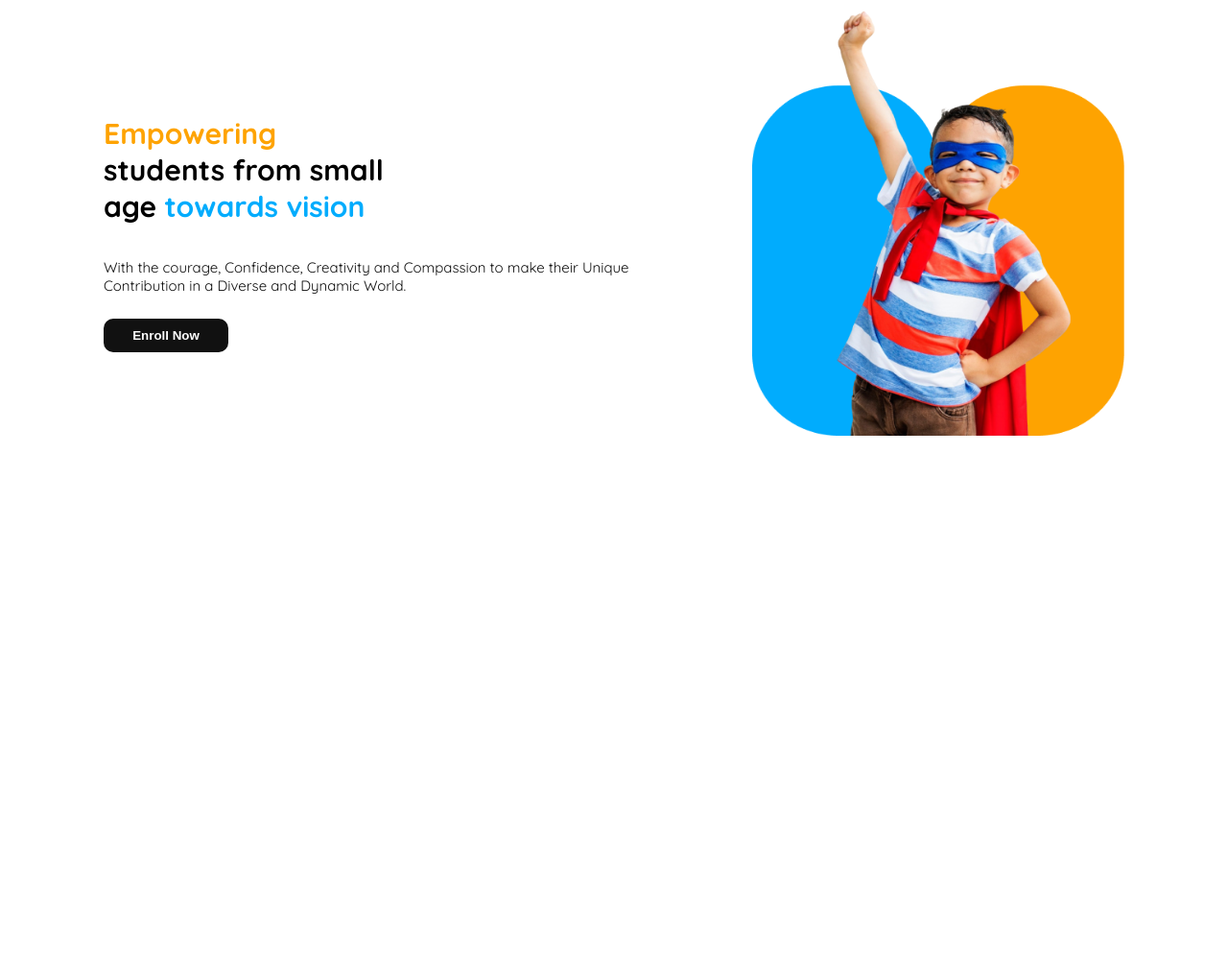
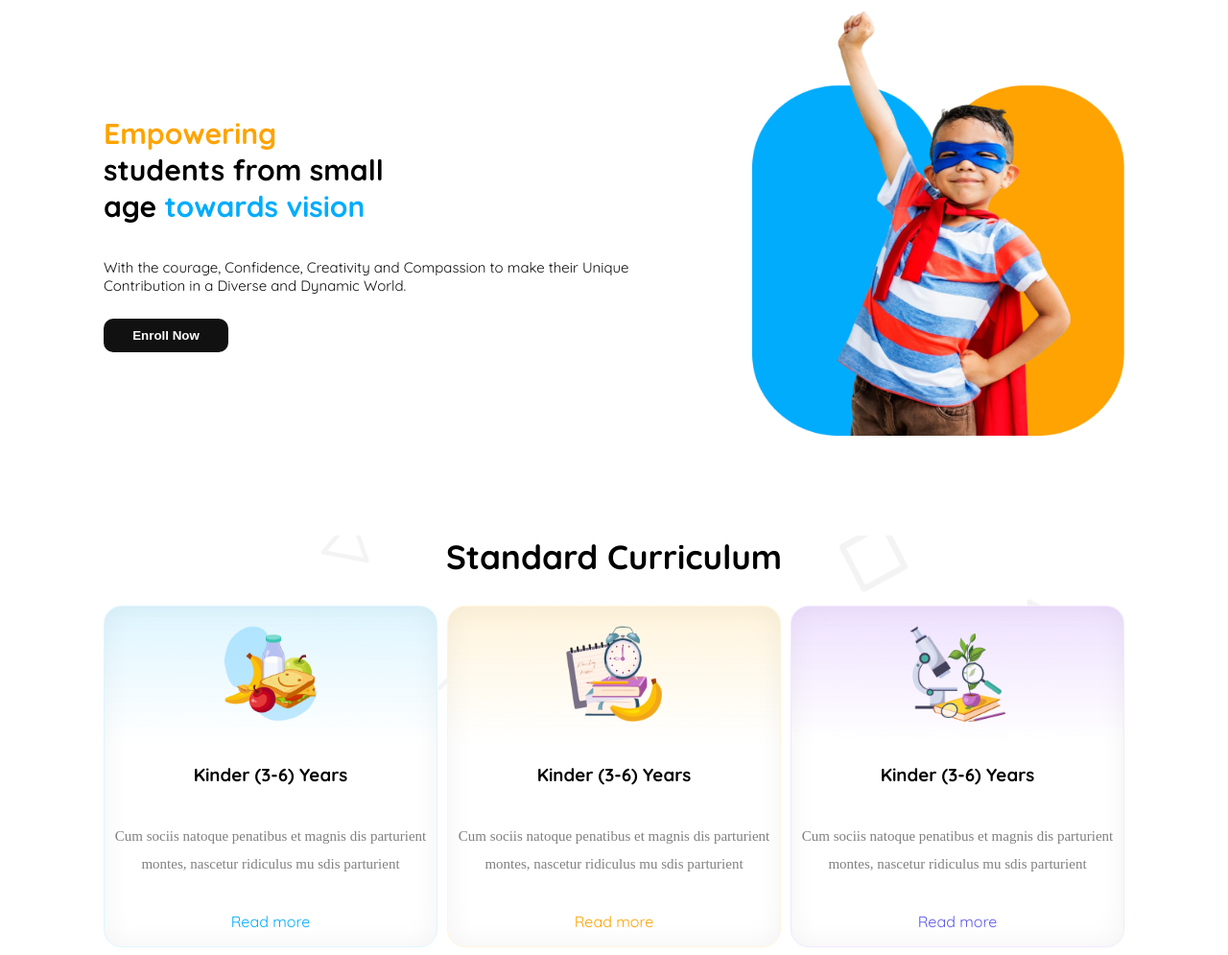
Before and after one commit to ahammed-sabuj/Kids-Education, a plain HTML site: page index.html in a window 1280 px wide. Shown: the part 88-1083 px from the top of the page at 96% size. Before the commit the page ends 800 px from the top, so only its background shows below. Drawn offline with Linux system fonts and the light colour scheme.

Commit message:
section-2 added

```diff
--- a/css/style.css
+++ b/css/style.css
@@ -64,6 +64,8 @@
 }
 
 /* banner style  */
+
+/* section-1 style */
 .section-1{
     display: flex;
     flex-direction: row;
@@ -100,7 +102,80 @@
     font-weight: 700;
 
 }
+/* section-2 style */
 
+.section-2{
+    margin: 0 100px;
+    background-image: url(../assets/bg.png);
+    background-repeat: no-repeat;
+    background-position: center;
+    background-size: cover;
+    margin-top: 100px;
+}
+.sec-2-h{
+    text-align: center;
+    font-size: 35px;
+    font-weight: 700;
+}
+.card{
+    display: grid;
+    grid-template-columns: repeat(3,1fr);
+    gap: 10px;
+    /* justify-content: center;
+    align-items: center;
+    gap: 60px;
+    padding-top: 50px; */
+}
+.sec-2-card-1{
+    /* width: 367.8px;
+    height: 400px; */
+    box-sizing: border-box;
+    border: 0.94px solid rgb(222, 245, 255);
+    border-radius: 18.86px;
+    box-shadow: inset 0px 0px 28.3px 0.94px rgba(0, 0, 0, 0.05);
+    background: linear-gradient(180.00deg, rgb(222, 245, 255),rgba(255, 255, 255, 0) 40%),rgb(255, 255, 255);
+    text-align: center;
+
+}
+.sec-2-card-2{
+    /* width: 367.8px;
+    height: 400px; */
+    box-sizing: border-box;
+    border: 0.94px solid rgb(255, 244, 220);
+    border-radius: 18.86px;
+    box-shadow: inset 0px 0px 28.3px 0.94px rgba(0, 0, 0, 0.05);
+    background: linear-gradient(180.00deg, rgb(255, 244, 220),rgba(255, 255, 255, 0) 40%),rgb(255, 255, 255);
+    text-align: center;
+}
+.sec-2-card-3{
+    /* width: 367.8px;
+    height: 400px; */
+    box-sizing: border-box;
+    border: 0.94px solid rgb(242, 232, 255);
+    border-radius: 18.86px;
+    box-shadow: inset 0px 0px 28.3px 0.94px rgba(0, 0, 0, 0.05);
+    background: linear-gradient(180.00deg, rgb(238, 225, 255),rgba(255, 255, 255, 0) 40%),rgb(255, 255, 255);
+    text-align: center;
+}
+.card-img{
+    height: 100px;
+    width: 100px;
+    padding: 20px;
+}
+.card-p{
+    color: rgb(128, 128, 128);
+    font-family: Raleway;
+    font-size: 15px;
+    font-weight: 500;
+    line-height: 28.3px;
+    letter-spacing: 0%;
+    text-align: center;
+    padding-top: 20px;
+    padding-bottom: 20px;
+}
+.card-p-2{
+    font-weight: 700;
+}
 
 /* responsive */
 @media screen and (max-width: 576px) {
@@ -145,5 +220,25 @@
     .sec-1-img{
         width: 80%;
     }
+    .section-2{
+        margin: 0;
+        margin-top: 40px;
+    }
+    .card{
+        grid-template-columns: repeat(1,1fr);
+        width: 80%;
+        justify-content: center;
+        align-items: center;
+        gap: 5px;
+        margin: auto;
+        margin-top: 20px;
+        margin-bottom: 20px;
+
+    }
+    .sec-2-card-1 .sec-2-card-2 .sec-2-card-3{
+        width: 80%;
+    }
+
+
 
 }
--- a/index.html
+++ b/index.html
@@ -35,6 +35,38 @@
                 <img src="assets/hero-kids.png" alt="">
             </div>
         </section>
+
+        <section class="section-2">
+            <h1 class="sec-2-h">Standard Curriculum</h1>
+            <div class="card">
+                <div class="sec-2-card-1">
+                    <img class="card-img" src="assets/kinder.png" alt="">
+                    <h3 class="card-h">Kinder (3-6) Years</h3>
+                    <p class="card-p">Cum sociis natoque penatibus et magnis
+                        dis parturient montes, nascetur ridiculus
+                        mu sdis parturient</p>
+                    <p class="card-p2 color-2">Read more</p>
+                </div>
+                <div class="sec-2-card-2">
+                    <img class="card-img" src="assets/elementary.png" alt="">
+                    <h3 class="card-h">Kinder (3-6) Years</h3>
+                    <p class="card-p">Cum sociis natoque penatibus et magnis
+                        dis parturient montes, nascetur ridiculus
+                        mu sdis parturient</p>
+                    <p class="card-p2 color-1">Read more</p>
+                </div>
+                <div class="sec-2-card-3">
+                    <img class="card-img" src="assets/middle.png" alt="">
+                    <h3 class="card-h">Kinder (3-6) Years</h3>
+                    <p class="card-p">Cum sociis natoque penatibus et magnis
+                        dis parturient montes, nascetur ridiculus
+                        mu sdis parturient</p>
+                    <p class="card-p2 color-4">Read more</p>
+                </div>
+            </div>
+        </section>
+
+
     </main>
 </body>
 </html>
```
